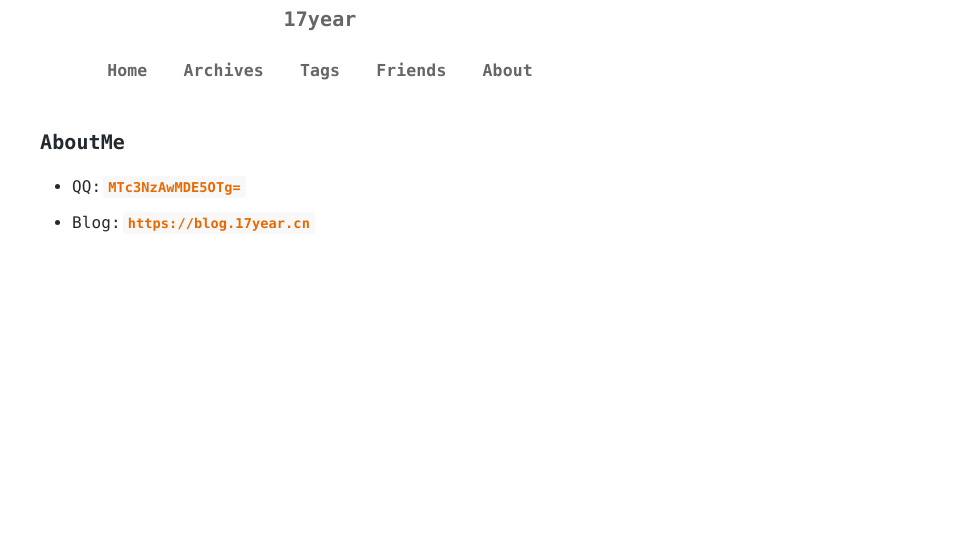
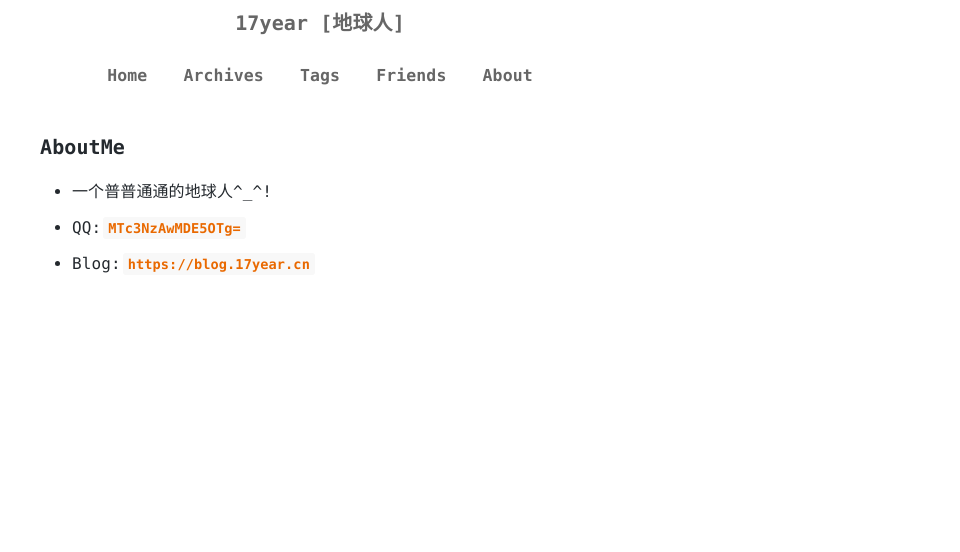
Before and after one commit to 17year/17year.github.io, a plain HTML site: page about/index.html in a window 1280 px wide. Shown: the part 155-707 px from the top of the page, without its empty margins (320-1280 px from the left). Drawn offline with nearby package versions, Linux system fonts and the light colour scheme.

Commit message:
Site updated: 2021-12-20 15:58:32

```diff
--- a/about/index.html
+++ b/about/index.html
@@ -70,7 +70,7 @@
         <img src="/images/avatar.png" alt="">
 
     </a>
-    <div class="nickname"><a href="/">17year</a></div>
+    <div class="nickname"><a href="/">17year [地球人]</a></div>
   </div>
   <div class="navbar">
     <ul>
@@ -132,6 +132,7 @@ MathJax = {
     <div class="container about-index">
       <div class="markdown-body">
         <h3 id="AboutMe"><a href="#AboutMe" class="headerlink" title="AboutMe"></a>AboutMe</h3><ul>
+<li>一个普普通通的地球人^_^!</li>
 <li>QQ:<code>MTc3NzAwMDE5OTg=</code></li>
 <li>Blog:<code>https://blog.17year.cn</code></li>
 </ul>
```
Also changed, not shown: 2021/12/20/内网备忘录/index.html (+2 -2 lines), archives/2021/12/index.html (+1 -1 lines), archives/2021/index.html (+1 -1 lines), archives/index.html (+1 -1 lines), categories/index.html (+1 -1 lines), friends/index.html (+1 -1 lines), index.html (+1 -1 lines), tags/index.html (+1 -1 lines), tags/内网渗透/index.html (+1 -1 lines).
